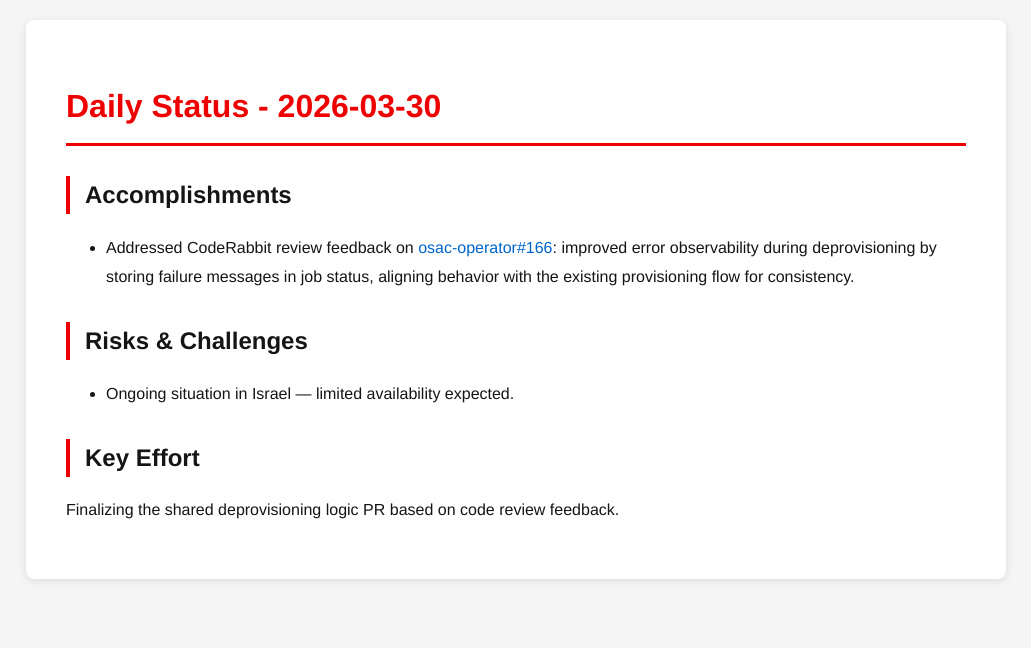
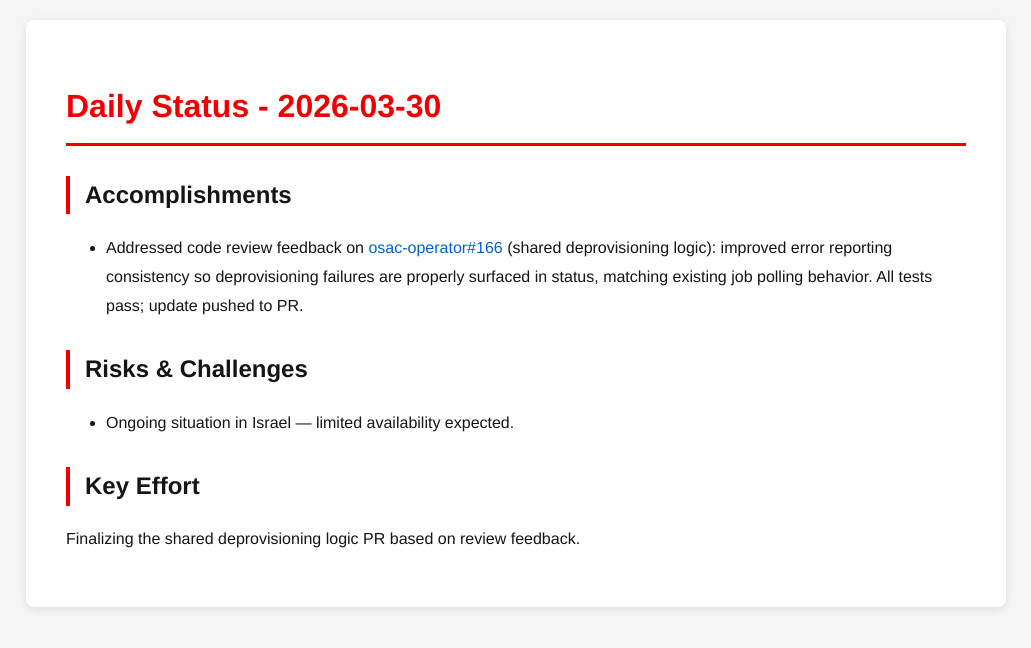
Before and after one commit to tzvatot/daily-status, a Jekyll site: the page built from 2026-03-30.md, in a window 1280 px wide. Shown: the top 648 px of the page, without its empty margins (124-1155 px from the left). Built offline with Jekyll 4.4.1, drawn with Linux system fonts in a browser that asks for light colours.

Commit message:
Daily status update - 2026-03-30

```diff
--- a/2026-03-30.md
+++ b/2026-03-30.md
@@ -7,10 +7,10 @@ date: 2026-03-30
 # Daily Status - 2026-03-30
 
 ## Accomplishments
-- Addressed CodeRabbit review feedback on [osac-operator#166](https://github.com/osac-project/osac-operator/pull/166): improved error observability during deprovisioning by storing failure messages in job status, aligning behavior with the existing provisioning flow for consistency.
+- Addressed code review feedback on [osac-operator#166](https://github.com/osac-project/osac-operator/pull/166) (shared deprovisioning logic): improved error reporting consistency so deprovisioning failures are properly surfaced in status, matching existing job polling behavior. All tests pass; update pushed to PR.
 
 ## Risks & Challenges
 - Ongoing situation in Israel — limited availability expected.
 
 ## Key Effort
-Finalizing the shared deprovisioning logic PR based on code review feedback.
+Finalizing the shared deprovisioning logic PR based on review feedback.
```
